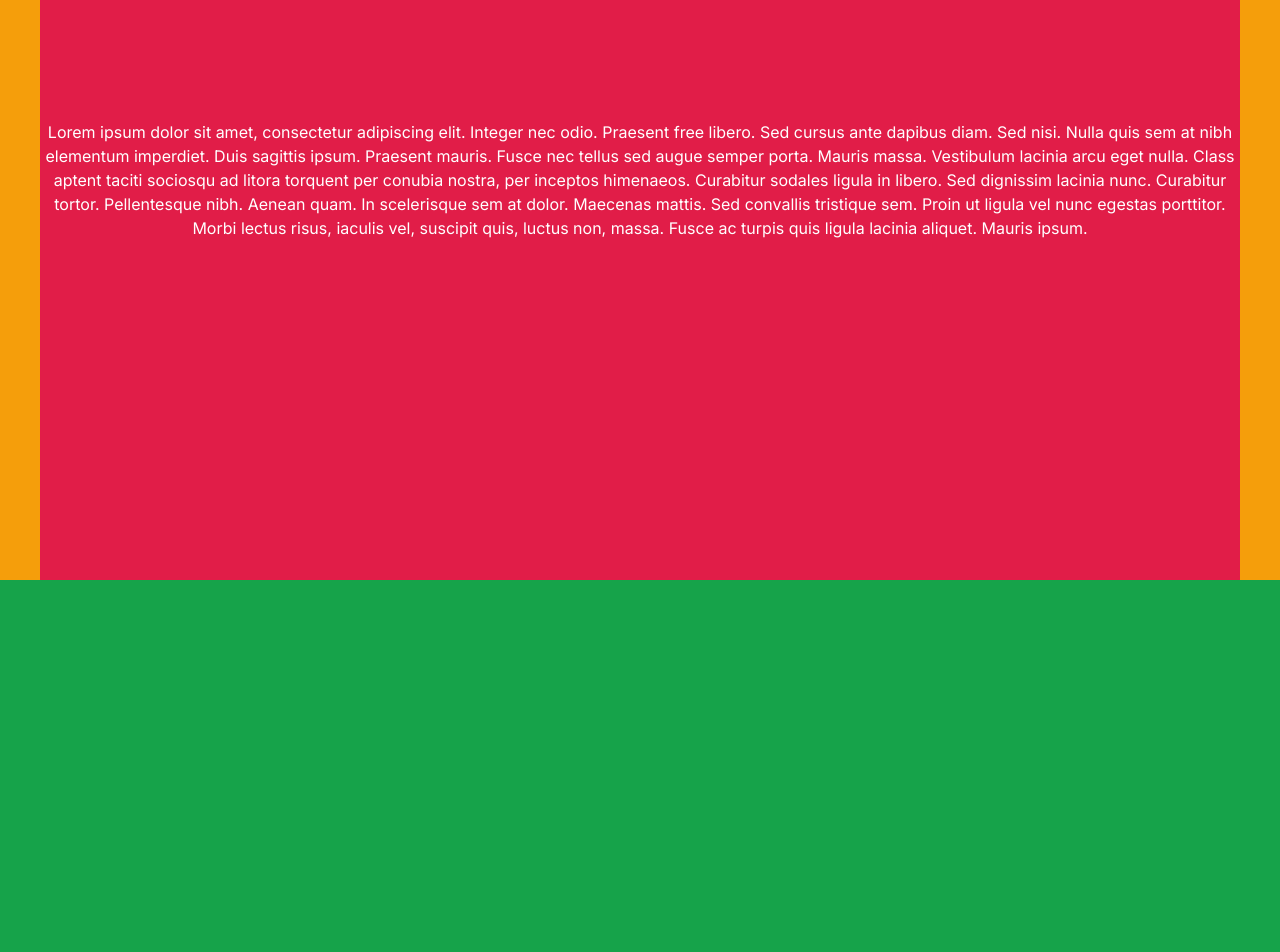
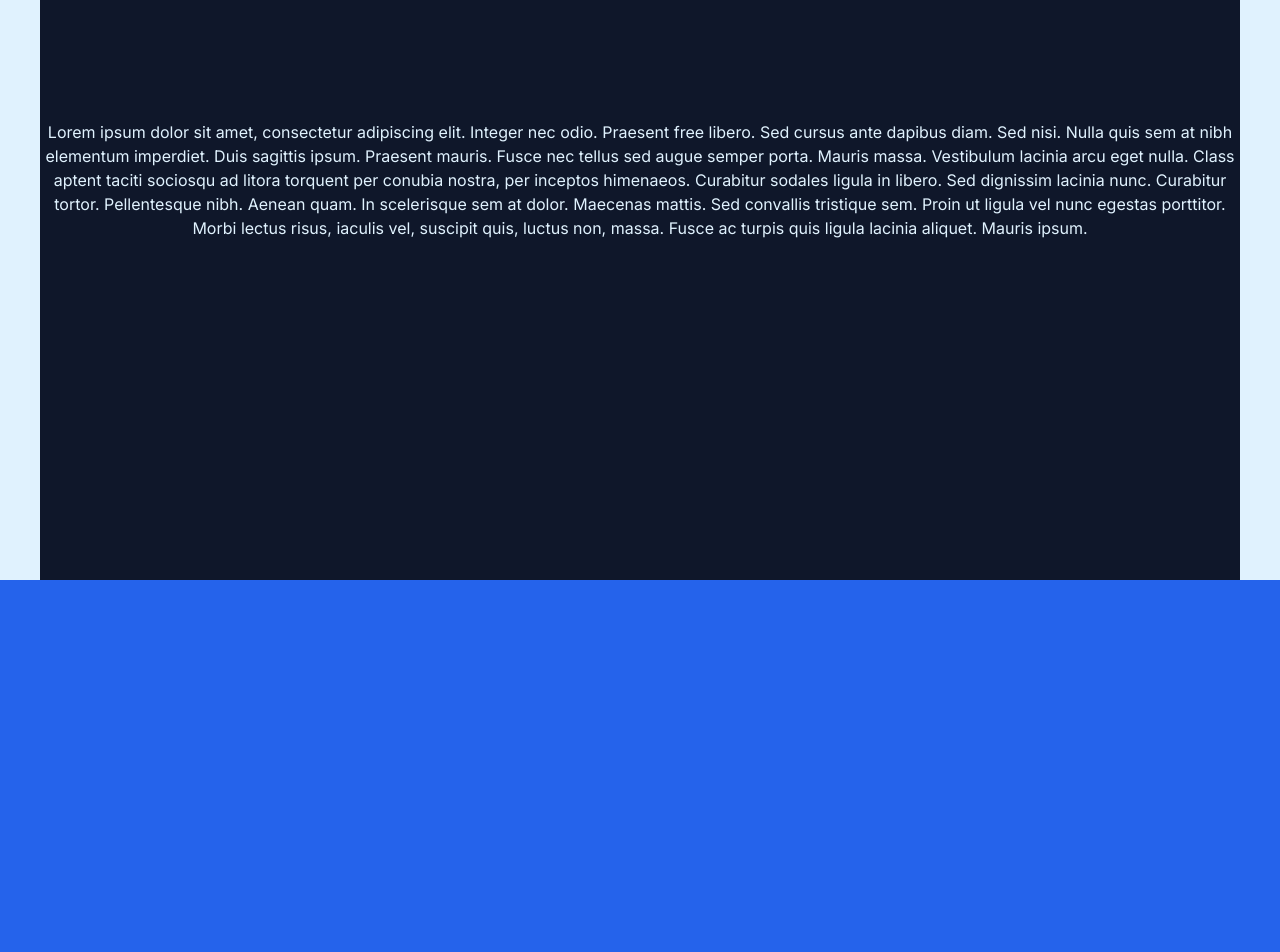
Before and after one commit to jacobmelendezjm-tech/Primer-Proyecto-15-09-2026, a Next.js app: page / in a window 1280 px wide. Shown: the part 220-1172 px from the top of the page. Built offline with nearby package versions, Linux system fonts and the light colour scheme.

Commit message:
Apply blue color palette

```diff
--- a/app/page.tsx
+++ b/app/page.tsx
@@ -1,9 +1,9 @@
 export default function Page() {
   return (
     <>
-      <div className="flex h-screen w-screen items-center justify-center bg-[#f59e0b]">
-        <div className="flex h-full w-[1200px] items-center justify-center bg-[#e11d48]">
-          <p className="text-center text-base text-white">
+      <div className="flex h-screen w-screen items-center justify-center bg-[#e0f2fe]">
+        <div className="flex h-full w-[1200px] items-center justify-center bg-[#0f172a]">
+          <p className="text-center text-base text-[#e0f2fe]">
             Lorem ipsum dolor sit amet, consectetur adipiscing elit. Integer nec odio. Praesent free
             libero. Sed cursus ante dapibus diam. Sed nisi. Nulla quis sem at nibh elementum
             imperdiet. Duis sagittis ipsum. Praesent mauris. Fusce nec tellus sed augue semper porta.
@@ -16,8 +16,8 @@ export default function Page() {
           </p>
         </div>
       </div>
-      <section className="h-[450px] w-screen bg-[#16a34a]" />
-      <section className="h-[450px] w-screen bg-[#c026d3]" />
+      <section className="h-[450px] w-screen bg-[#2563eb]" />
+      <section className="h-[450px] w-screen bg-[#1d4ed8]" />
     </>
   )
 }
```
